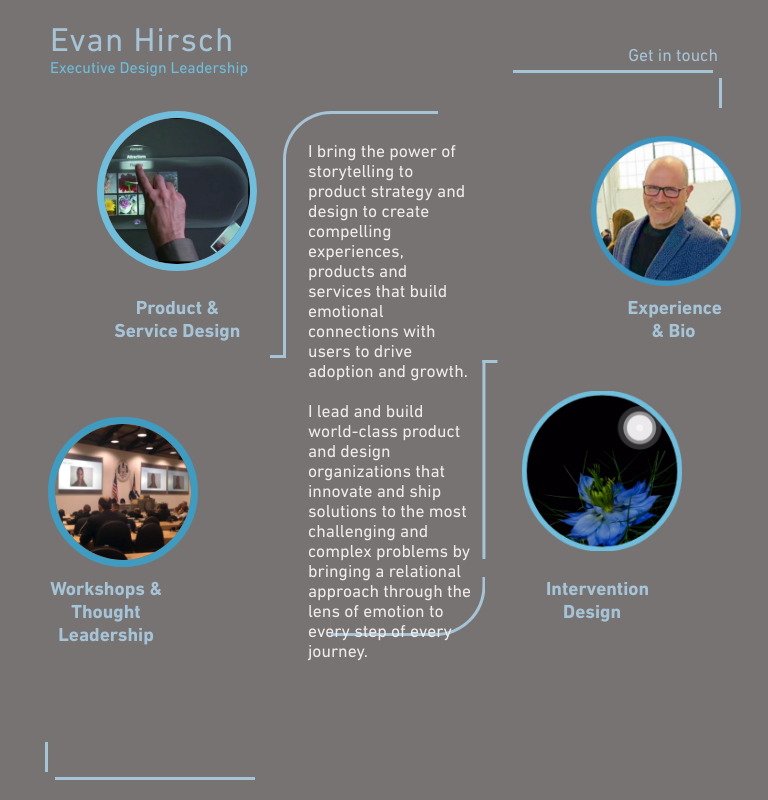
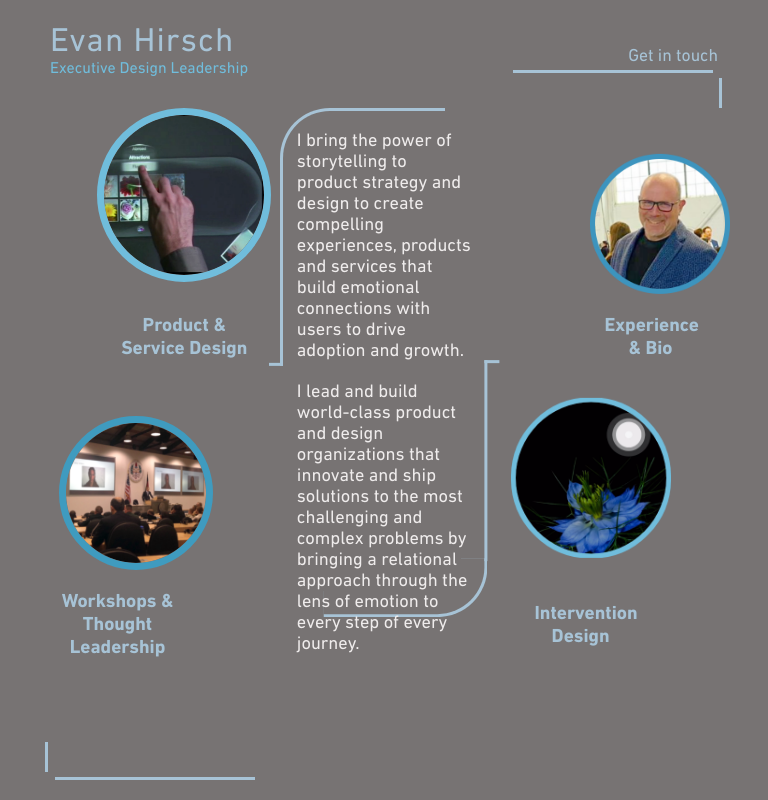
Before and after one commit to Noriner/Evan-Hirsch-website, a React (Create React App) app: page / in a window 768 px wide. Built offline with nearby package versions, Linux system fonts and the light colour scheme.

Commit message:
Style adjusment
Changing PX ratio to % ratio, more controlled behaviour of elements when changing size of screen

```diff
--- a/src/Views/MainPageView/MainPageView.js
+++ b/src/Views/MainPageView/MainPageView.js
@@ -48,10 +48,18 @@ const MainPageView = () => {
                         <div>Experience</div>
                         <div>& Bio</div>
                     </Link>
-                    <img className={styles.evanimg} src={evan} alt="Evan Hirsch" />
-                    <img className={styles.interimg} src={intervention} alt="Intervention" />
-                    <img className={styles.prodimg} src={product} alt="Product" />
-                    <img className={styles.workimg} src={workshop} alt="workshop" />
+                    <div id={styles.evanimg}>
+                        <img className={styles.evanimg} src={evan} alt="Evan Hirsch" />
+                    </div>
+                    <div id={styles.interimg}>
+                        <img className={styles.interimg} src={intervention} alt="Intervention" />
+                    </div>
+                    <div id={styles.prodimg}>
+                        <img className={styles.prodimg} src={product} alt="Product" />
+                    </div>
+                    <div id={styles.workimg}>
+                        <img className={styles.workimg} src={workshop} alt="workshop" />
+                    </div>
                 </div>
             </div>
             <MainPageFooter></MainPageFooter>
--- a/src/Views/MainPageView/MainPageView.module.scss
+++ b/src/Views/MainPageView/MainPageView.module.scss
@@ -15,17 +15,16 @@
             "downwork downprod text downinter downexp"
         ;
 
-
-
         .text{
             color: #EFECEC;
             font-family: "FontLight";
             font-size: 1.25em;
             text-align: left;
-            padding: 20px 10px 20px 25%;
+            margin: 10%;
+            padding: 5px;
             grid-area: text;
 
-            div{
+            div:last-child{
                 margin-top: 20px;
             }
 
@@ -35,19 +34,28 @@
         .borderdesignup{
             grid-area: text;
             z-index: -1;
+            position: relative;
 
             .bordertop{
+                position: absolute;
+
                 width: 75%;
-                height: 40px;
+                height: 10%;
+
                 border-top: 3px solid var(--LightBlue);
                 border-left: 3px solid var(--LightBlue);
                 border-top-left-radius: 50px;
-                margin-left: 45px;
+
             }
 
             .borderleft{
-                height: 37%;
-                width: 45px;
+                position: absolute;
+                top: 10%;
+                left: -10%;
+
+                height: 35%;
+                width: 10%;
+
                 border-right: 3px solid var(--LightBlue);
                 border-bottom: 3px solid var(--LightBlue);
             }
@@ -61,21 +69,26 @@
 
             .bordertop{
                 position: absolute;
-                left: -45px;
+                left: 10%;
+                top: 0%;
+
                 width: 75%;
                 height: 10%;
+
                 border-top: 3px solid var(--LightBlue);
                 border-left: 3px solid var(--LightBlue);
                 border-top-left-radius: 50px;
-                margin-left: 50px;
+
             }
 
             .borderleft{
                 position: absolute;
-                left: -35px;
+                left: 0;
                 top: 10%;
-                height: 37%;
-                width: 40px;
+
+                height: 35%;
+                width: 10%;
+
                 border-right: 3px solid var(--LightBlue);
                 border-bottom: 3px solid var(--LightBlue);
             }
@@ -88,6 +101,7 @@
             font-family: "FontBold";
             font-size: 1.3em;
             padding: 10px;
+            align-self: center;
         }
 
         .linkworkshop{
@@ -106,30 +120,54 @@
             grid-area: linkexp;
         }
 
-        .evanimg{
+        #evanimg{
             grid-area: downexp;
-            max-width: 164px;
-            margin: 0 auto;
+
+            width: 60%;
+            min-width: 140px;
             align-self: end;
-        }
-        .interimg{
-            grid-area: downinter;
-            max-width: 228px;
             margin: 0 auto;
         }
 
+        #interimg{
+            grid-area: downinter;
+
+            width: 90%;
+            min-width: 160px;
+            margin: 0 auto;
+        }
+
+        #prodimg{
+            grid-area: upprod;
+
+            width: 85%;
+            min-width: 160px;
+            margin: 0 auto;
+        }
+
+        #workimg{
+            grid-area: upwork;
+
+            width: 55%;
+            min-width: 140px;
+            margin: 0 auto;
+        }
+
+        .evanimg{
+            max-width: 100%;
+        }
+        .interimg{
+            max-width: 100%;
+        }
+
         .prodimg{
-            grid-area: upprod;
-            max-width: 214px;
-            margin: 0 auto;
+            max-width: 100%;
             border: 7px solid #70BDDC;
             border-radius: 50%;
         }
 
         .workimg{
-            grid-area: upwork;
-            max-width: 150px;
-            margin: 0 auto;
+            max-width: 100%;
             border: 7px solid #3F9BBF;
             border-radius: 50%;
         }
@@ -153,7 +191,7 @@
 
         .grid{
 
-            grid-template-columns: auto 30% 33% 30% auto;
+            grid-template-columns: auto 30% 30% 30% auto;
 
 
             grid-template-areas:
@@ -164,41 +202,44 @@
             ;
 
             .text{
-                font-size: 1.1em;
-                padding: 10px 15% 10px 20%;
+                font-size: 1.15em;
+                margin: 7% 10%;
             }
 
             //border design for text
             .borderdesignup{
 
                 .bordertop{
-                    width: 60%;
-                    height: 45px;
-                    margin-left: 10%;
+                    left: 5%;
+
+
+                    width: 70%;
+                    height: 10%;
                 }
 
                 .borderleft{
+                    top: 10%;
+                    left: 0%;
+
                     height: 35%;
                     width: 5%;
-                    margin-left: 5%;
                 }
             }
 
             .borderdesigndown{
 
                 .bordertop{
-                    width: 60%;
+                    left: 5%;
+                    top: 10%;
+
+                    width: 70%;
                     height: 10%;
-                    margin-left: 0%;
-                    margin-top: 14%;
-                    left: 10%;
-
                 }
 
                 .borderleft{
-                    left: 10%;
-                    margin-left: -5%;
+                    left: 0;
                     top: 20%;
+
                     height: 35%;
                     width: 5%;
                 }
@@ -215,7 +256,7 @@
 
             .linkproduct{
                 max-width: 60%;
-                margin: 0 3% 0 auto;
+                margin: 0 5% 0 auto;
             }
 
             .linkintervention{
@@ -225,27 +266,27 @@
 
             .linkexp{
                 max-width: 40%;
-                margin: 0 5% 0 auto;
+                margin: 0 10% 0 auto;
             }
 
-            .evanimg{
+            #evanimg{
                 margin: 0;
                 justify-self: end;
-                max-width: 150px;
             }
-            .interimg{
+
+            #interimg{
                 margin: 10% 5% 0% 5%;
                 justify-self: start;
                 max-width: 160px;
             }
 
-            .prodimg{
-                margin: 0;
+            #prodimg{
+                margin: 0 5% 0 0;
                 justify-self: end;
                 max-width: 146px;
             }
 
-            .workimg{
+            #workimg{
                 margin: 0 10% 0 9%;
                 align-self: end;
                 justify-self: start;
```
